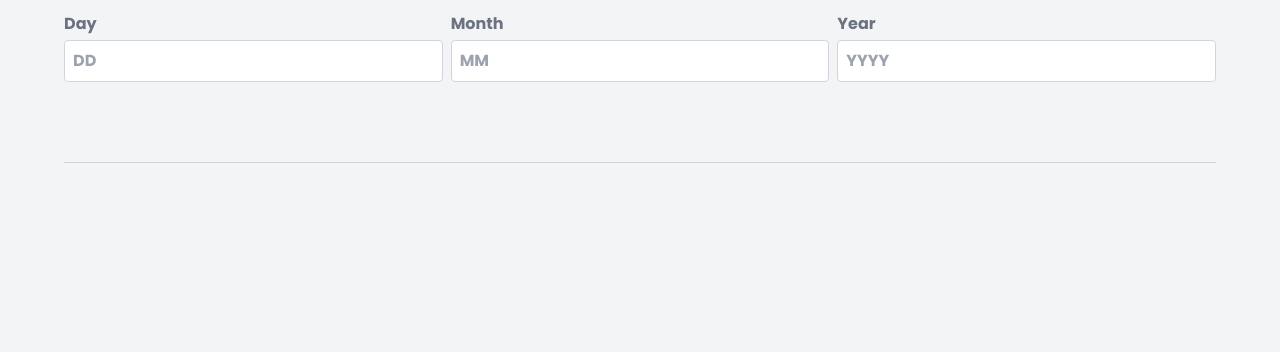
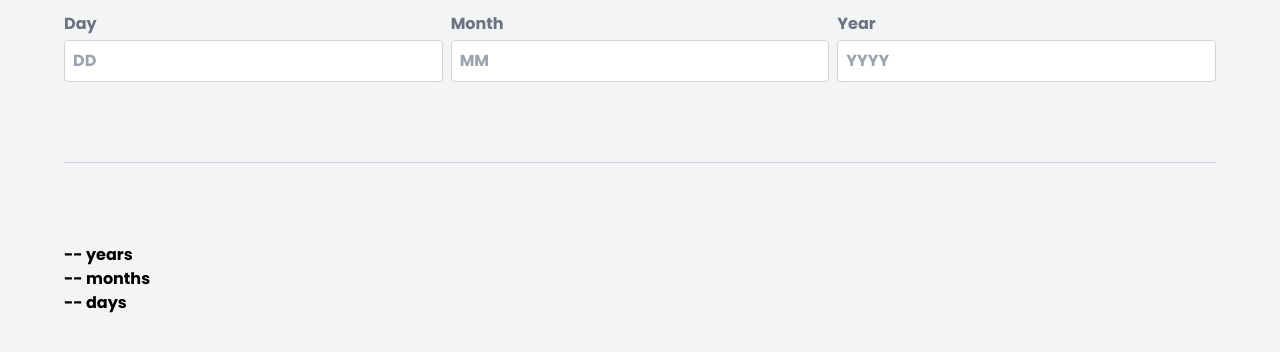
Before and after one commit to mihail-fomin/age-calculator, a Next.js app: page / in a window 1280 px wide. Shown: the top 352 px of the page. Built offline with nearby package versions, Linux system fonts and the light colour scheme.

Commit message:
added calcAge function

```diff
--- a/src/pages/index.js
+++ b/src/pages/index.js
@@ -10,6 +10,27 @@ export default function Home() {
 	const [day, setDay] = React.useState('')
 	const [month, setMonth] = React.useState('')
 	const [year, setYear] = React.useState('')
+
+	function calculateAge() {
+		let monthPast = 0
+		let dayPast = 0
+		const today = new Date()
+		const birth = new Date(year, month - 1, day)
+
+		let age = today.getFullYear() - birth.getFullYear()
+		let monthDif = today.getMonth() - birth.getMonth()
+		if (monthDif < 0 || (monthDif === 0 && today.getDate() < birth.getDate())) {
+			age--
+			monthPast = 12 + monthDif
+		}
+		dayPast = birth.getDate() - today.getDate()
+		if (dayPast < 0) {
+			dayPast = 31 + dayPast
+		}
+		return { age, monthPast, dayPast }
+	}
+
+
 
 	return (
 		<>
@@ -34,7 +55,9 @@ export default function Home() {
 					{/* <div className='bg-black'>
 						<svg className='w-12 h-12 text-white ' src={icon} />
 					</div> */}
-
+					<p>{!year ? '-- ' : calculateAge().age} years</p>
+					<p>{!year ? '-- ' : calculateAge().monthPast} months</p>
+					<p>{!year ? '-- ' : calculateAge().dayPast} days</p>
 				</section>
 			</main>
 		</>
```
